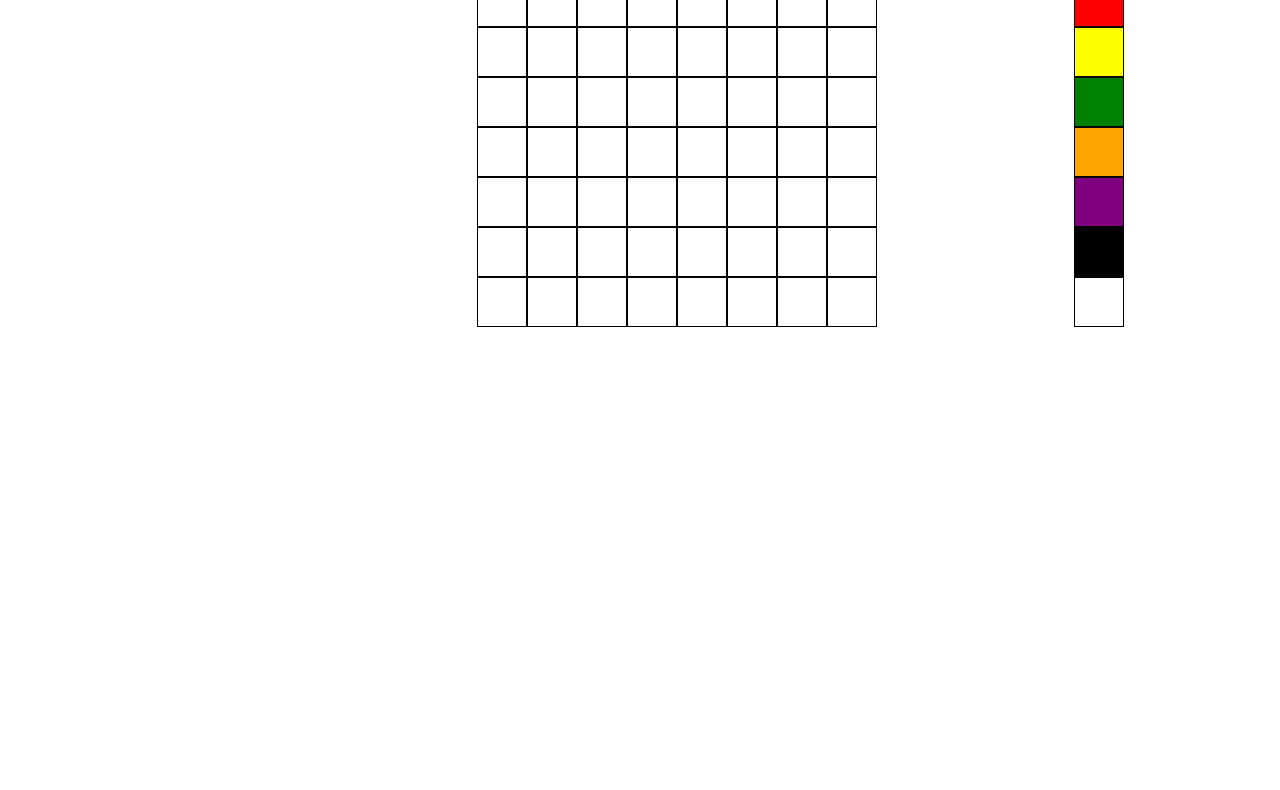
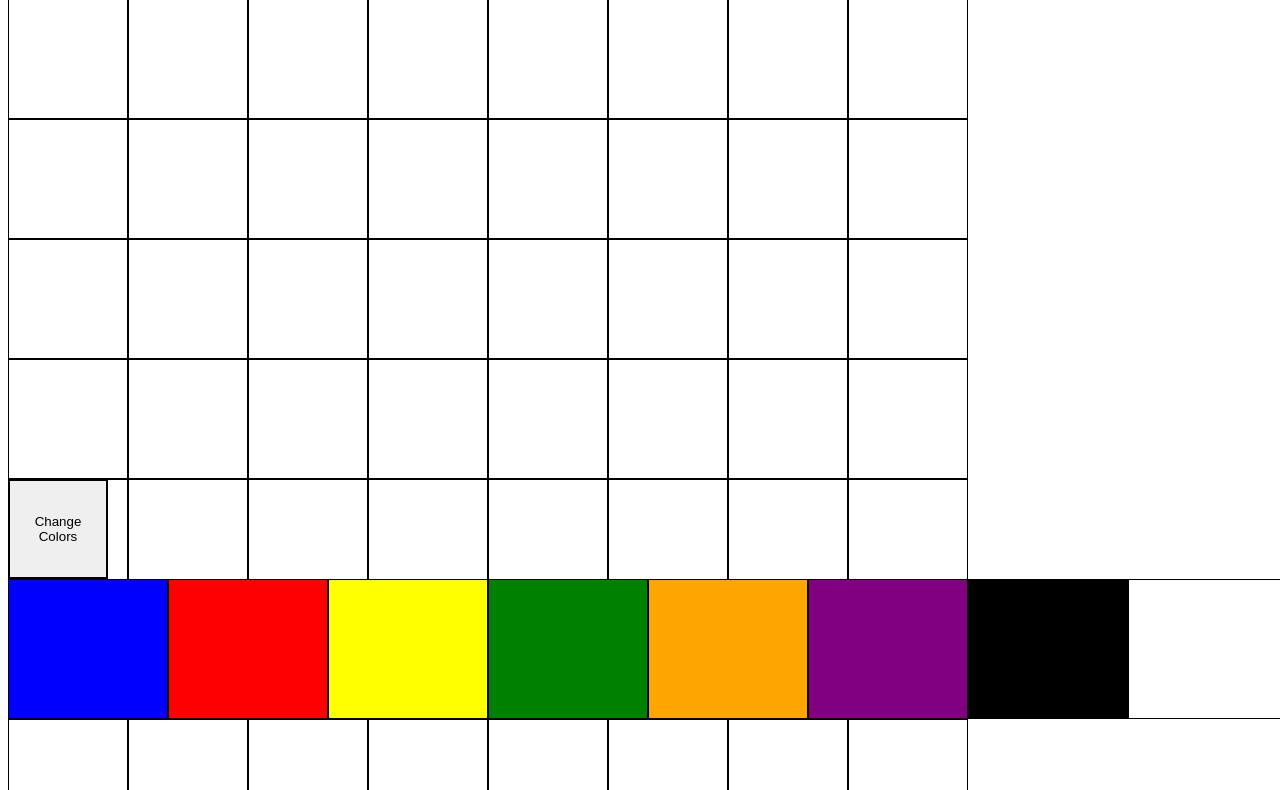
Before and after one commit to Amenonuhoko/8bit, a plain HTML site: page index.html in a window 1280 px wide. Shown: the part 81-871 px from the top of the page. Before the commit the page ends 800 px from the top, so only its background shows below. Drawn offline with nearby package versions, Linux system fonts and the light colour scheme.

Commit message:
positioning

```diff
--- a/index.html
+++ b/index.html
@@ -8,9 +8,12 @@
 		<script src="https://ajax.googleapis.com/ajax/libs/jquery/1.7.1/jquery.min.js"></script>
 	</head>
 	<body>
+		<header>
 			<h1>8-bit Canvas</h1>
+		</header>
+		<main>
 			<div class="container">
-			<div class="line-1">
+				<div class="box-rows">
 					<div class="box"></div>
 					<div class="box"></div>
 					<div class="box"></div>
@@ -20,7 +23,7 @@
 					<div class="box"></div>
 					<div class="box"></div>
 				</div>
-			<div class="line-2">
+				<div class="box-rows">
 					<div class="box"></div>
 					<div class="box"></div>
 					<div class="box"></div>
@@ -30,7 +33,7 @@
 					<div class="box"></div>
 					<div class="box"></div>
 				</div>
-			<div class="line-3">
+				<div class="box-rows">
 					<div class="box"></div>
 					<div class="box"></div>
 					<div class="box"></div>
@@ -40,7 +43,7 @@
 					<div class="box"></div>
 					<div class="box"></div>
 				</div>
-			<div class="line-4">
+				<div class="box-rows">
 					<div class="box"></div>
 					<div class="box"></div>
 					<div class="box"></div>
@@ -50,7 +53,7 @@
 					<div class="box"></div>
 					<div class="box"></div>
 				</div>
-			<div class="line-5">
+				<div class="box-rows">
 					<div class="box"></div>
 					<div class="box"></div>
 					<div class="box"></div>
@@ -60,7 +63,7 @@
 					<div class="box"></div>
 					<div class="box"></div>
 				</div>
-			<div class="line-6">
+				<div class="box-rows">
 					<div class="box"></div>
 					<div class="box"></div>
 					<div class="box"></div>
@@ -70,7 +73,7 @@
 					<div class="box"></div>
 					<div class="box"></div>
 				</div>
-			<div class="line-7">
+				<div class="box-rows">
 					<div class="box"></div>
 					<div class="box"></div>
 					<div class="box"></div>
@@ -80,7 +83,7 @@
 					<div class="box"></div>
 					<div class="box"></div>
 				</div>
-			<div class="line-8">
+				<div class="box-rows">
 					<div class="box"></div>
 					<div class="box"></div>
 					<div class="box"></div>
@@ -91,6 +94,10 @@
 					<div class="box"></div>
 				</div>
 			</div>
+		</main>
+
+		<footer>
+			<button type="button" href="#" class="change-color">Change Colors</button>
 			<div class="color-container">
 				<div class="color-boxes-1">
 					<div class="color-box" id="color-box-1"></div>
@@ -112,8 +119,8 @@
 					<div class="color-box" id="color-box-15"></div>
 					<div class="color-box" id="color-box-16"></div>
 				</div>
-			<button type="button" href="#" class="change-color">Change Colors</button>
 			</div>
+		</footer>
+	</body>
 	<script src="scripts/index.js"></script>
-	</body>
 </html>
--- /dev/null
+++ b/styles/components/color-boxes.css
@@ -0,0 +1,48 @@
+#color-box-1 {
+	background-color: blue;
+}
+#color-box-2 {
+	background-color: red;
+}
+#color-box-3 {
+	background-color: yellow;
+}
+#color-box-4 {
+	background-color: green;
+}
+#color-box-5 {
+	background-color: orange;
+}
+#color-box-6 {
+	background-color: purple;
+}
+#color-box-7 {
+	background-color: black;
+}
+#color-box-8 {
+	background-color: white;
+}
+#color-box-9 {
+	background-color: teal;
+}
+#color-box-10 {
+	background-color: pink;
+}
+#color-box-11 {
+	background-color: turquoise;
+}
+#color-box-12 {
+	background-color: gold;
+}
+#color-box-13 {
+	background-color: navy;
+}
+#color-box-14 {
+	background-color: gray;
+}
+#color-box-15 {
+	background-color: maroon;
+}
+#color-box-16 {
+	background-color: royalblue;
+}
--- a/styles/components/color-container.css
+++ b/styles/components/color-container.css
@@ -1,66 +1,31 @@
+footer {
+	bottom: 0px;
+	position: fixed;
+	width: 100%;
+	display: flex;
+	flex-direction: column;
+}
 .color-container {
 	display: flex;
-	flex-direction: row;
-	height: 400px;
+	width: 100%;
+	height: 140px;
 }
 .change-color {
 	border: 2px solid;
-	height: 50px;
-	width: 50px;
+	height: 100px;
+	width: 100px;
 }
 .color-boxes-1 {
 	display: flex;
-	flex-direction: column;
+	width: 100%;
+	justify-content: space-evenly;
 }
 .color-boxes-2 {
 	display: none;
-	flex-direction: column;
+	width: 100%;
+	justify-content: space-evenly;
 }
-#color-box-1 {
-	background-color: blue;
+.color-box {
+	border: 1px solid;
+	flex-grow: 1;
 }
-#color-box-2 {
-	background-color: red;
-}
-#color-box-3 {
-	background-color: yellow;
-}
-#color-box-4 {
-	background-color: green;
-}
-#color-box-5 {
-	background-color: orange;
-}
-#color-box-6 {
-	background-color: purple;
-}
-#color-box-7 {
-	background-color: black;
-}
-#color-box-8 {
-	background-color: white;
-}
-#color-box-9 {
-	background-color: teal;
-}
-#color-box-10 {
-	background-color: pink;
-}
-#color-box-11 {
-	background-color: turquoise;
-}
-#color-box-12 {
-	background-color: gold;
-}
-#color-box-13 {
-	background-color: navy;
-}
-#color-box-14 {
-	background-color: gray;
-}
-#color-box-15 {
-	background-color: maroon;
-}
-#color-box-16 {
-	background-color: royalblue;
-}
--- a/styles/components/container.css
+++ b/styles/components/container.css
@@ -1,8 +1,17 @@
+main {
+	margin: auto auto;
+}
 .container {
+	display: flex;
+	flex-direction: column;
+}
+.box-rows {
 	display: flex;
 	flex-direction: row;
 }
-.line-1 {
-	display: flex;
-	flex-direction: column;
+.box {
+	height: 120px;
+	width: 120px;
+	border: 1px solid;
+	background-color: white;
 }
--- a/styles/style.css
+++ b/styles/style.css
@@ -1,22 +1,7 @@
 @import url("components/color-container.css");
 @import url("components/container.css");
+@import url("components/color-boxes.css");
 
 * {
 	box-sizing: border-box;
 }
-body {
-	display: flex;
-	justify-content: space-around;
-}
-
-.box {
-	width: 50px;
-	height: 50px;
-	border: 1px solid;
-	background-color: white;
-}
-.color-box {
-	width: 50px;
-	height: 50px;
-	border: 1px solid;
-}
```
Lines whose indentation alone changed are shown as unchanged.
